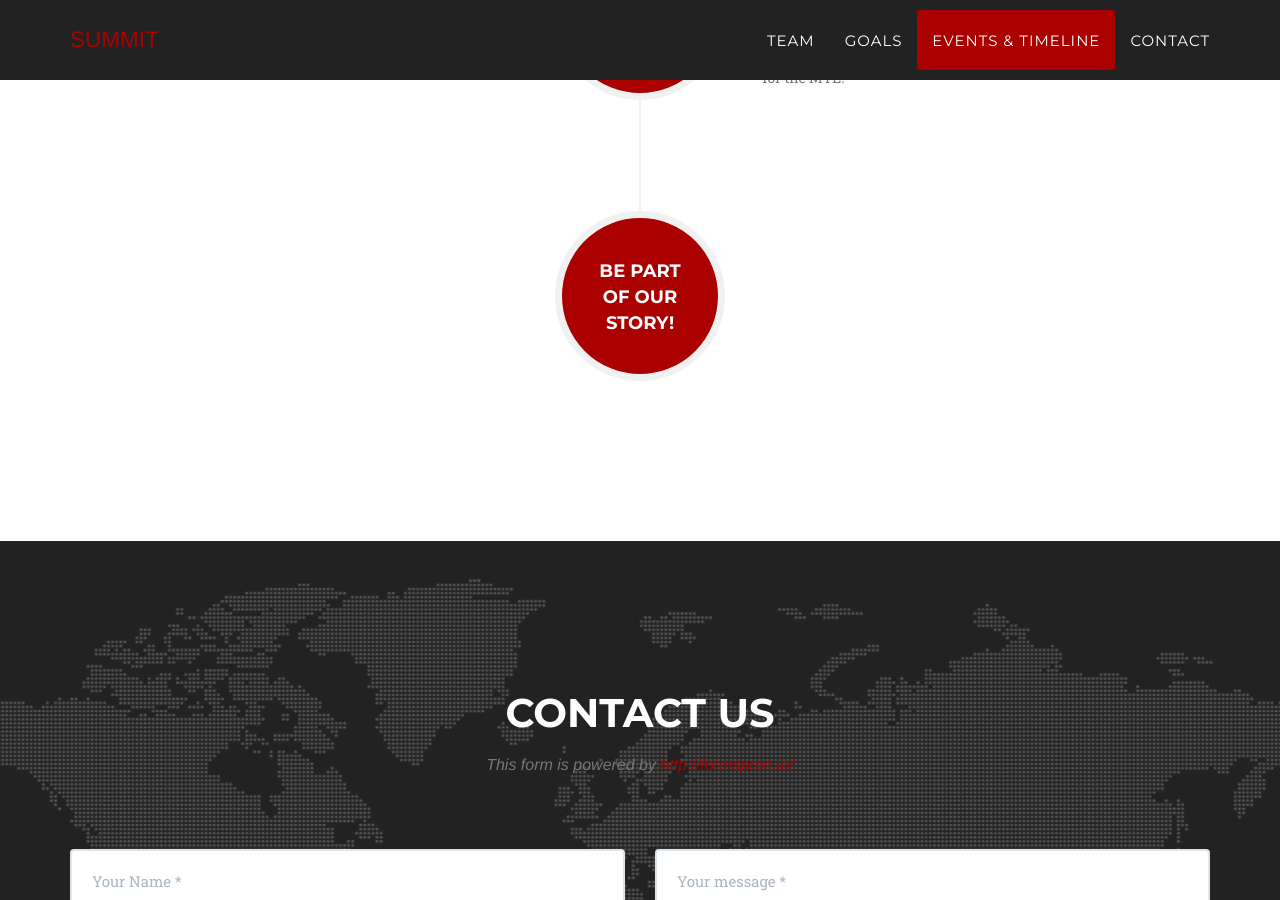
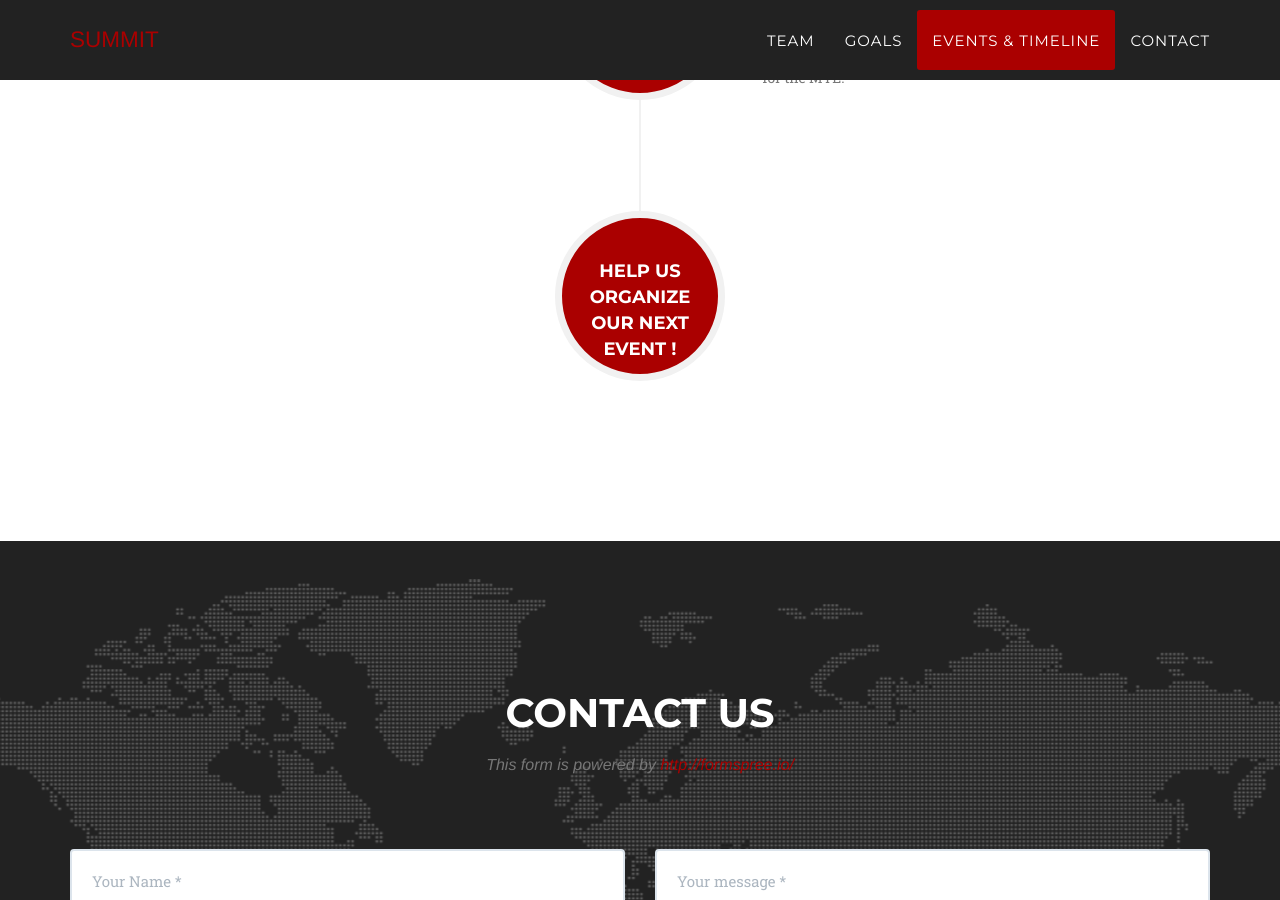
Before and after one commit to OzieGamma/SME-Website, a Jekyll site: the page built from index.html, in a window 1280 px wide and 900 px high, scrolled down 3435 px. Built offline with Jekyll 4.4.1, drawn with Linux system fonts in a browser that asks for light colours; some web fonts are replaced.

Commit message:
Changed text at the end of the timeline

```diff
--- a/_includes/timeline.html
+++ b/_includes/timeline.html
@@ -32,9 +32,10 @@
                     {% endfor %}
                     <li class="timeline-inverted">
                         <div class="timeline-image">
-                            <h4>Be Part
-                                    <br>Of Our
-                                    <br>Story!</h4>
+                            <h4>Help us
+                                    <br>Organize
+                                    <br>our next
+                                    <br>Event !</h4>
                         </div>
                     </li>
                 </ul>
```
